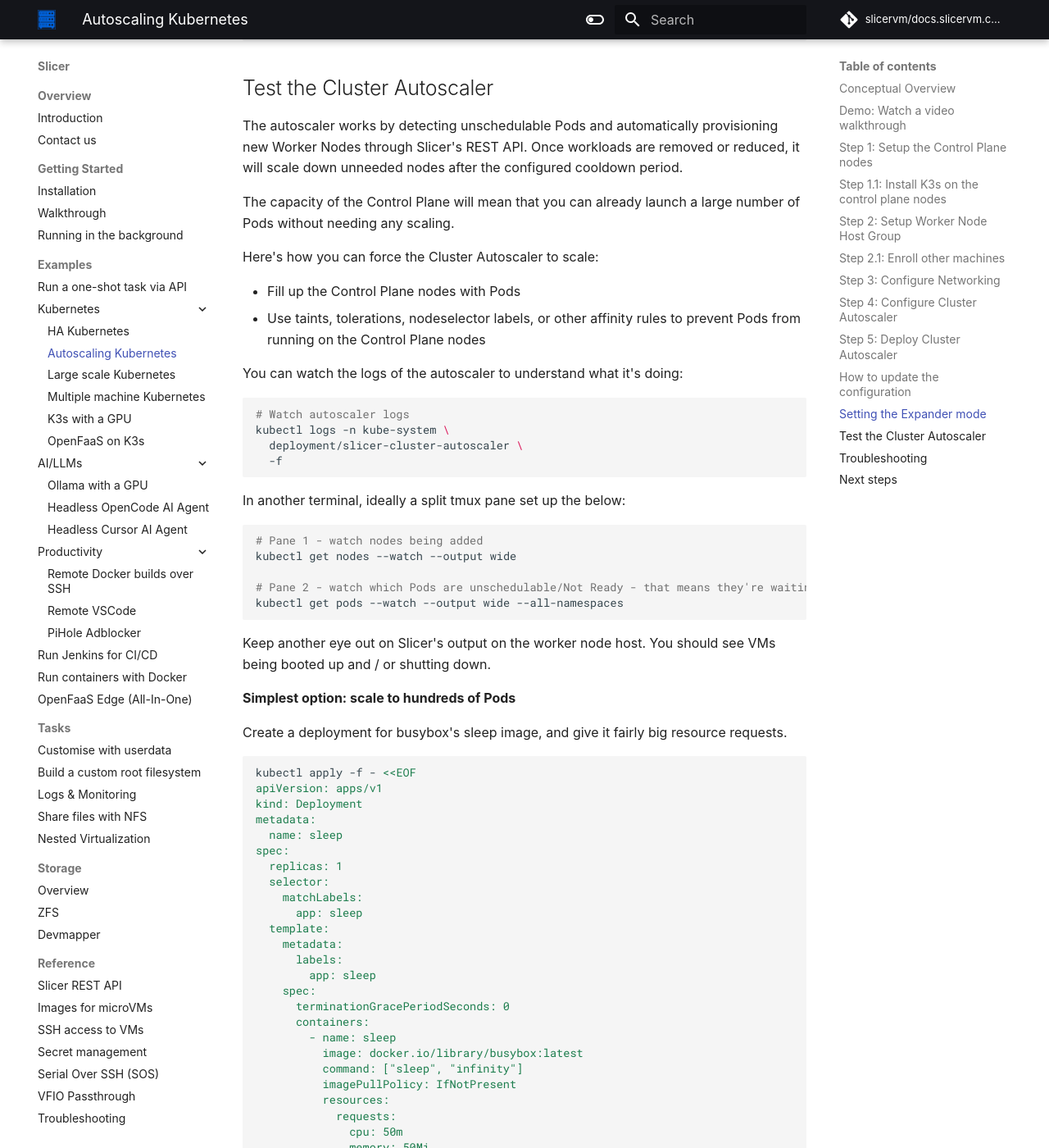
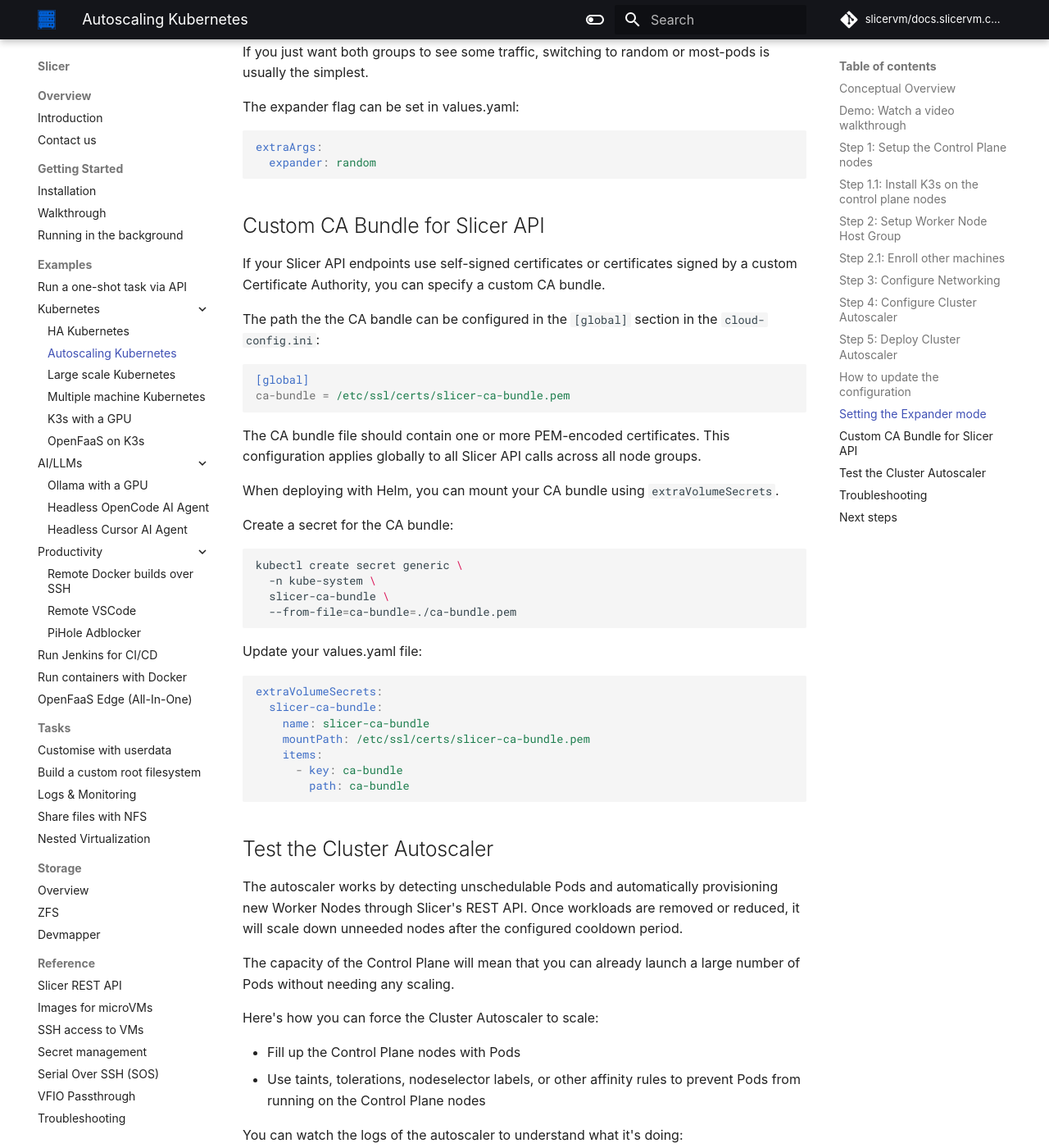
Before and after one commit to slicervm/docs.slicervm.com, an MkDocs documentation site: the page built from docs/examples/autoscaling-k3s.md, in a window 1280 px wide and 1400 px high, scrolled down 10641 px. Shown: the whole window at 82% size. Built offline with MkDocs 1.6.1 and Material for MkDocs 9.7.7, drawn with Linux system fonts in a browser that asks for light colours; some web fonts are replaced; comment, search, counter and statistics services are not loaded; some of the changed text lies outside the part shown.

Commit message:
Add custom CA bundle section in autoscaling docs
Show to configure custom CA bundle for the Slicer Kubernetes cluster
autoscaler provider.

Signed-off-by: Han Verstraete (OpenFaaS Ltd) <han@openfaas.com>

````diff
--- a/docs/examples/autoscaling-k3s.md
+++ b/docs/examples/autoscaling-k3s.md
@@ -1,6 +1,6 @@
 # Autoscaling Kubernetes (k3s) with Cluster Autoscaler
 
-The Cluster Autoscaler is a controller offered by the Kubernetes community to add and remove nodes to a a Kubernetes cluster based upon demand.
+The Cluster Autoscaler is a controller offered by the Kubernetes community to add and remove nodes to a Kubernetes cluster based upon demand.
 
 When run in the cloud such as AWS, Azure, GCP, etc, the autoscaler provisions nodes using the cloud provider's VM primitive, so EC2 for AWS, Google Compute Engine for GCP, etc.
 
@@ -227,10 +227,10 @@
 
 Create the cloud configuration file that tells the Cluster Autoscaler how to connect to your K3s cluster and Slicer APIs.
 
-This TOML file defines the node groups and their scaling parameters:
+This INI file defines the node groups and their scaling parameters:
 
 ```bash
-cat > ./cloud-config.toml <<EOF
+cat > ./cloud-config.ini <<EOF
 [global]
 k3s-url=https://192.168.137.2:6443
 k3s-token=$(cat ~/k3s-join-token.txt)
@@ -248,7 +248,7 @@
 If you were to have had two Slicer instances running worker nodes, the config would look like this:
 
 ```bash
-cat > cloud-config.toml <<EOF
+cat > cloud-config.ini <<EOF
 [global]
 k3s-url=https://192.168.137.2:6443
 k3s-token=$(cat ~/k3s-join-token.txt)
@@ -269,7 +269,7 @@
 
 I set this to `4` (4x4=16) since the Raspberry Pi 5 has 4 physical cores and 16GB of RAM.
 
-```toml
+```ini
 max-size=4
 ```
 
@@ -288,6 +288,7 @@
 | `global`                   | Global configuration options | No | - |
 | `global/k3s-url`           | K3s control plane API server URL | Yes | - |
 | `global/k3s-token`         | K3s join token for new nodes | Yes | - |
+| `global/ca-bundle`         | Path to custom CA bundle file for Slicer API calls | No | - |
 | `global/default-min-size`  | Default minimum nodes per group | No | 1 |
 | `global/default-max-size`  | Default maximum nodes per group | No | 8  |
 | `nodegroup/slicer-url`     | Slicer API server URL | Yes | - |
@@ -307,7 +308,7 @@
 kubectl create secret generic \
   -n kube-system \
   cluster-autoscaler-cloud-config \
-  --from-file=cloud-config=./cloud-config.toml
+  --from-file=cloud-config=./cloud-config.ini
 ```
 
 Create a `values-slicer.yaml` file to configure the Cluster Autoscaler Helm chart. This configuration specifies the Slicer-compatible autoscaler image, mounts the cloud config secret, and sets appropriate scaling parameters:
@@ -371,11 +372,11 @@
 
 ## How to update the configuration
 
-If you got something wrong like a token, URL, or Slicer host group name, or perhaps want to add a new Slicer instance, you'll need to update the TOML file.
+If you got something wrong like a token, URL, or Slicer host group name, or perhaps want to add a new Slicer instance, you'll need to update the INI file.
 
 If you need to update the configuration, then do the following:
 
-* Update your local TOML file
+* Update your local INI file
 * Delete the secret for the Cluster Autoscaler
 * Re-create the secret
 * Restart the Cluster Autoscaler
@@ -388,7 +389,7 @@
 kubectl create secret generic \
   -n kube-system \
   cluster-autoscaler-cloud-config \
-  --from-file=cloud-config=./cloud-config.toml
+  --from-file=cloud-config=./cloud-config.ini
 
 kubectl rollout restart deployment \
   -n kube-system \
@@ -412,6 +413,42 @@
 ```yaml
 extraArgs:
   expander: random
+```
+
+## Custom CA Bundle for Slicer API
+
+If your Slicer API endpoints use self-signed certificates or certificates signed by a custom Certificate Authority, you can specify a custom CA bundle.
+
+The path the the CA bandle can be configured in the `[global]` section in the `cloud-config.ini`:
+
+```ini
+[global]
+ca-bundle = /etc/ssl/certs/slicer-ca-bundle.pem
+```
+
+The CA bundle file should contain one or more PEM-encoded certificates. This configuration applies globally to all Slicer API calls across all node groups.
+
+When deploying with Helm, you can mount your CA bundle using `extraVolumeSecrets`.
+
+Create a secret for the CA bundle:
+
+```bash
+kubectl create secret generic \
+  -n kube-system \
+  slicer-ca-bundle \
+  --from-file=ca-bundle=./ca-bundle.pem
+```
+
+Update your values.yaml file:
+
+```yaml
+extraVolumeSecrets:
+  slicer-ca-bundle:
+    name: slicer-ca-bundle
+    mountPath: /etc/ssl/certs/slicer-ca-bundle.pem
+    items:
+      - key: ca-bundle
+        path: ca-bundle
 ```
 
 ## Test the Cluster Autoscaler
````
